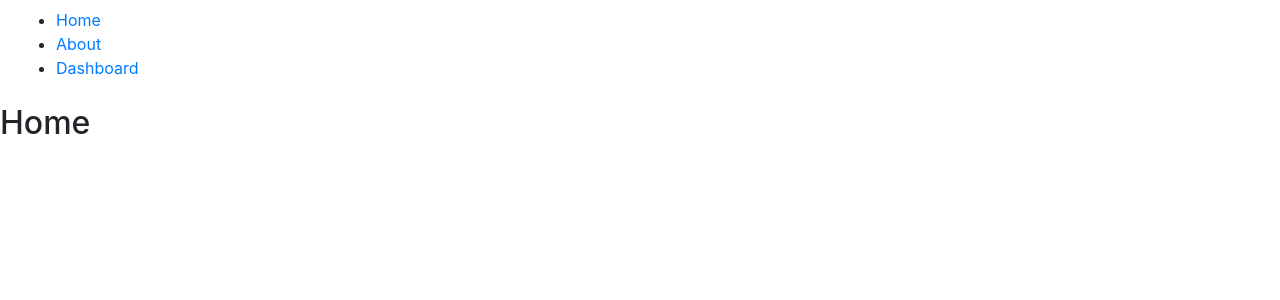
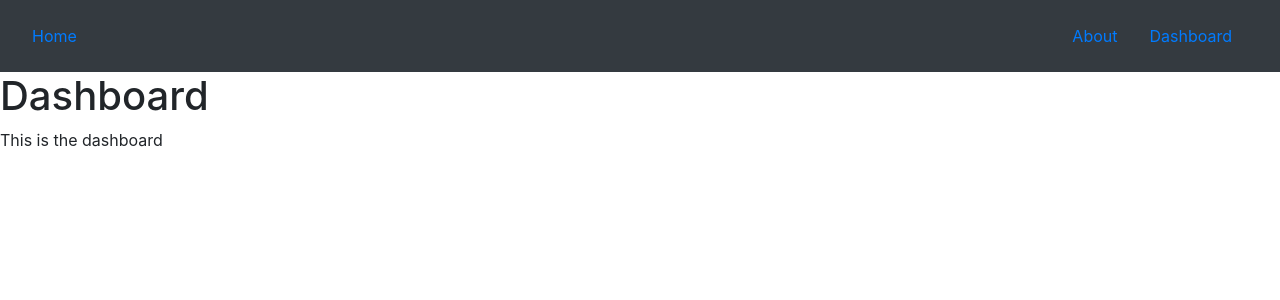
Before and after one commit to gnogueras8/react-router, a React (Create React App) app: page /dashboard in a window 1280 px wide. Shown: the top 300 px of the page. Built offline with nearby package versions, Linux system fonts and the light colour scheme.

Commit message:
bootstrap dark nav

```diff
--- a/src/App.js
+++ b/src/App.js
@@ -1,7 +1,10 @@
 import React, { Component } from 'react';
 import './App.css';
+import Home from './components/Home.js'
 import About from './components/About.js';
+import Dashboard from './components/Dashboard.js';
 import Helmet from 'react-helmet';
+import Navigation from './components/Navigation.js'
 
 import {
   BrowserRouter as Router,
@@ -13,10 +16,8 @@ import {
 
 
 export default class App extends Component {
-
   render () {
     return (
-
      <div>
         <Helmet>
         <link
@@ -26,49 +27,22 @@ export default class App extends Component {
             crossorigin="anonymous"
          />
         </Helmet>
-
         <Router>
-       <div>
-        <nav className="navbar">
-          <ul>
-            <li>
-              <Link to="/">Home</Link>
-            </li>
-            <li>
-              <Link to="/about">About</Link>
-            </li>
-            <li>
-              <Link to="/dashboard">Dashboard</Link>
-            </li>
-          </ul>
-        </nav>
-      </div>
+          <Navigation />
 
           <Switch>
+            <Route path="/dashboard">
+              <Dashboard />
+            </Route>
             <Route path="/about">
               <About />
             </Route>
             <Route path="/">
               <Home />
             </Route>
-        <Route path="/dashboard">
-          <Dashboard />
-        </Route>
           </Switch>
         </Router>
       </div>
-
-
-
     );
   }
 }
-
-function Home () {
-  return <h2>Home</h2>
-}
-
-
-function Dashboard () {
-  return <h2>Dashboard</h2>
-}
--- a/src/components/Dashboard.js
+++ b/src/components/Dashboard.js
@@ -0,0 +1,20 @@
+import React, {Component} from 'react';
+
+class Dashboard extends Component {
+
+    render () {
+        return (
+            <div>
+                <h1>
+                    Dashboard
+                </h1>
+                <p>
+                    This is the dashboard
+                </p>
+            </div>
+        )
+    }
+
+};
+
+export default Dashboard;
--- a/src/components/Home.js
+++ b/src/components/Home.js
@@ -0,0 +1,20 @@
+import React, {Component} from 'react';
+
+class Home extends Component {
+
+    render () {
+        return (
+            <div>
+                <h1>
+                    Home
+                </h1>
+                <p>
+                    This is the home page
+                </p>
+            </div>
+        )
+    }
+
+};
+
+export default Home;
--- /dev/null
+++ b/src/components/Navigation.js
@@ -0,0 +1,25 @@
+import React, {Component} from 'react';
+import Nav from 'react-bootstrap/Nav'
+
+
+export default class Navigation extends Component {
+    render () {
+        return (
+            <div>
+                <Nav className="navbar navbar-dark bg-dark text-white" defaultActiveKey="/" as="ul">
+                    <Nav.Item as="li">
+                        <Nav.Link href="/">Home</Nav.Link>
+                    </Nav.Item>
+                    <div className="justify-content-end navbar">
+                    <Nav.Item as="li">
+                        <Nav.Link eventKey="dashboard" href="/about">About</Nav.Link>
+                    </Nav.Item>
+                    <Nav.Item as="li">
+                        <Nav.Link eventKey="about" href="/dashboard">Dashboard</Nav.Link>
+                    </Nav.Item>
+                    </div>
+                </Nav>
+            </div>
+        )
+    }
+}
```
Lines whose indentation alone changed are shown as unchanged.
